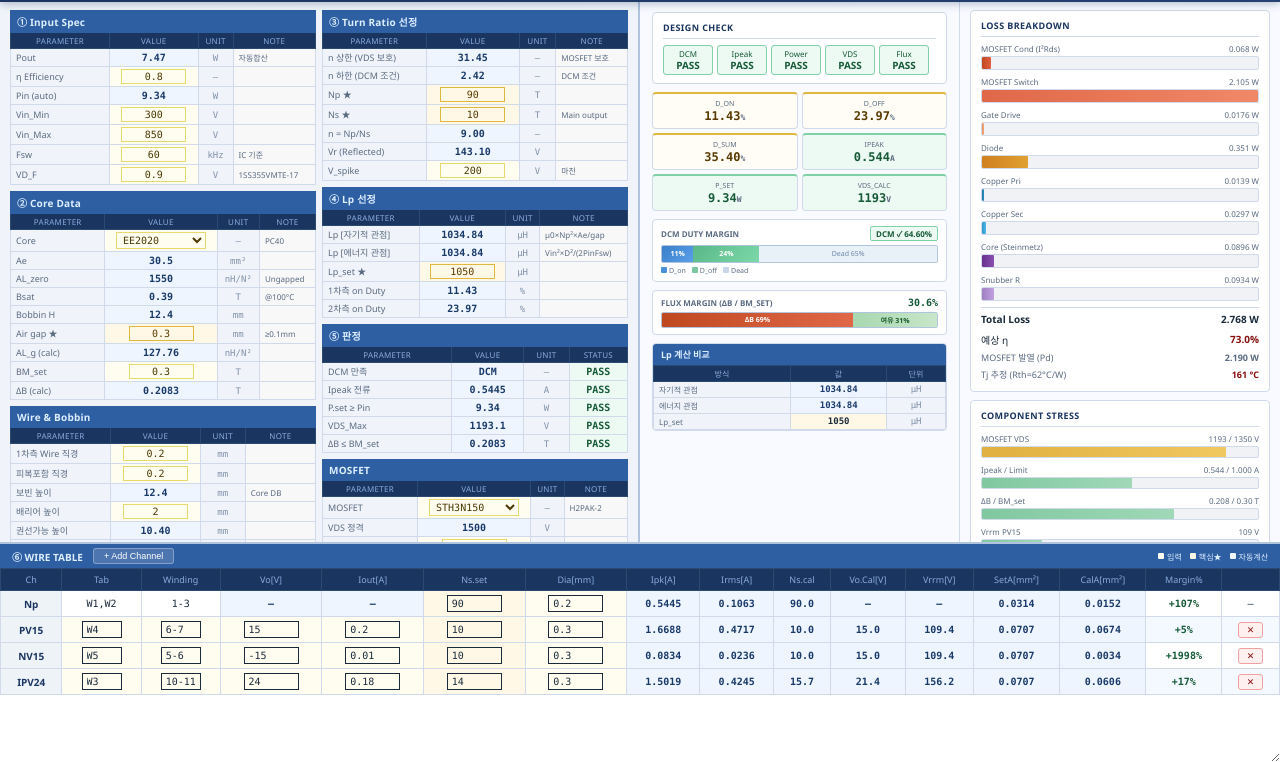
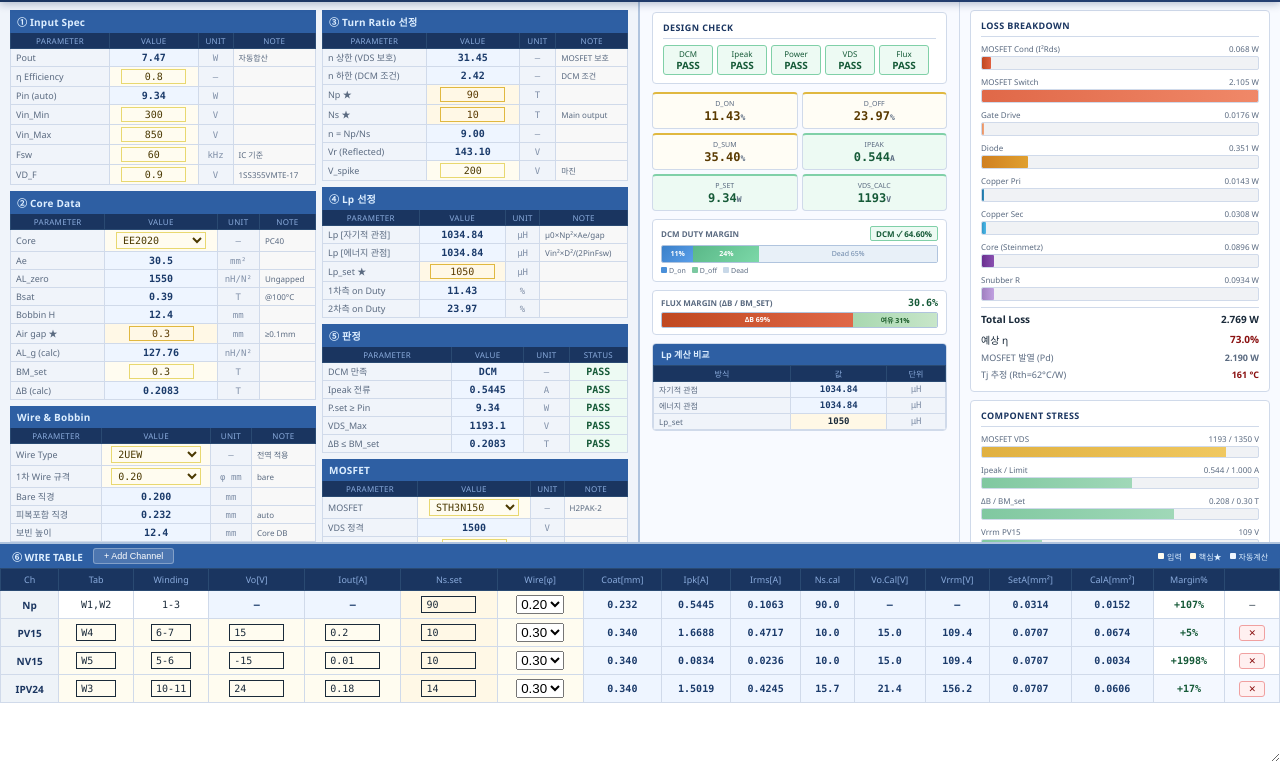
Before and after one commit to wodndrnt12-stack/SMPS-Design, a website: page index.html in a window 1280 px wide. Shown: the part 38-800 px from the top of the page. Drawn offline with Linux system fonts and the light colour scheme.

Commit message:
feat: v0.02 — Wire DB 자동 연동 (2UEW/TIW, 0.16~0.40φ)
- WIRE_DB 상수 10종 (bare/2UEW/TIW 피복 직경)
- Wire Type + Wire Size 드롭다운, 양방향 동기화
- Wire Table — 채널별 와이어 드롭다운 + Coat 컬럼
- Window Utilization 피복 직경 기반 계산
- 프리셋 wireType/wireSize 저장/복원
- Playwright 테스트 66개 (Wire DB 10개 추가)

Co-Authored-By: Claude Opus 4.6 <noreply@anthropic.com>

```diff
--- a/index.html
+++ b/index.html
@@ -323,7 +323,7 @@ table.cmp .cmp-grp td { background:var(--sub2) !important; color:#ddeeff; font-w
   <div id="hdr">
     <div class="brand">
       <div class="title">DCM Flyback Transformer Design</div>
-      <div class="sub">SMPS Design Tool · v0.01</div>
+      <div class="sub">SMPS Design Tool · v0.02</div>
     </div>
     <div class="divider"></div>
     <div class="meta" id="hdr-meta">EE2020 · 7.47W · 300~850V DC</div>
@@ -386,8 +386,10 @@ table.cmp .cmp-grp td { background:var(--sub2) !important; color:#ddeeff; font-w
               <tr class="th-col"><th>Parameter</th><th>Value</th><th>Unit</th><th>Note</th></tr>
             </thead>
             <tbody>
-              <tr><td class="td-lbl">1차측 Wire 직경</td>  <td class="td-inp"><input id="inp-wirebare" value="0.2"></td>  <td class="td-unit">mm</td><td class="td-note"></td></tr>
-              <tr><td class="td-lbl">피복포함 직경</td>    <td class="td-inp"><input id="inp-wirecoat" value="0.2"></td>   <td class="td-unit">mm</td><td class="td-note"></td></tr>
+              <tr><td class="td-lbl">Wire Type</td><td class="td-inp"><select id="sel-wiretype" onchange="onWireChange()"><option value="2UEW">2UEW</option><option value="TIW">TIW</option></select></td><td class="td-unit">—</td><td class="td-note">전역 적용</td></tr>
+              <tr><td class="td-lbl">1차 Wire 규격</td><td class="td-inp"><select id="sel-wiresize" onchange="onWireChange()"></select></td><td class="td-unit">φ mm</td><td class="td-note">bare</td></tr>
+              <tr><td class="td-lbl">Bare 직경</td>        <td class="td-cal" id="cal-wirebare">0.200</td>                <td class="td-unit">mm</td><td class="td-note"></td></tr>
+              <tr><td class="td-lbl">피복포함 직경</td>    <td class="td-cal" id="cal-wirecoat">0.232</td>                 <td class="td-unit">mm</td><td class="td-note">auto</td></tr>
               <tr><td class="td-lbl">보빈 높이</td>        <td class="td-cal" id="cal-bobbinh2">12.4</td>                 <td class="td-unit">mm</td><td class="td-note">Core DB</td></tr>
               <tr><td class="td-lbl">배리어 높이</td>      <td class="td-inp"><input id="inp-barrier" value="2"></td>      <td class="td-unit">mm</td><td class="td-note"></td></tr>
               <tr><td class="td-lbl">권선가능 높이</td>    <td class="td-cal" id="cal-windingh">10.40</td>                 <td class="td-unit">mm</td><td class="td-note"></td></tr>
@@ -658,7 +660,7 @@ table.cmp .cmp-grp td { background:var(--sub2) !important; color:#ddeeff; font-w
           <thead>
             <tr>
               <th>Ch</th><th>Tab</th><th>Winding</th>
-              <th>Vo[V]</th><th>Iout[A]</th><th>Ns.set</th><th>Dia[mm]</th>
+              <th>Vo[V]</th><th>Iout[A]</th><th>Ns.set</th><th>Wire[φ]</th><th>Coat[mm]</th>
               <th>Ipk[A]</th><th>Irms[A]</th><th>Ns.cal</th><th>Vo.Cal[V]</th><th>Vrrm[V]</th>
               <th>SetA[mm²]</th><th>CalA[mm²]</th><th>Margin%</th><th></th>
             </tr>
@@ -747,6 +749,26 @@ const BSAT_DERATING = {
   "PC47": 0.0018,
 };
 
+// Wire DB: bare φ, 2UEW coated φ (JIS C 3202 Grade2), TIW coated φ (TEX-E 기준)
+const WIRE_DB = [
+  { bare:0.16, coat_2uew:0.189, coat_tiw:0.305 },
+  { bare:0.18, coat_2uew:0.210, coat_tiw:0.325 },
+  { bare:0.20, coat_2uew:0.232, coat_tiw:0.350 },
+  { bare:0.22, coat_2uew:0.253, coat_tiw:0.370 },
+  { bare:0.25, coat_2uew:0.285, coat_tiw:0.400 },
+  { bare:0.28, coat_2uew:0.316, coat_tiw:0.435 },
+  { bare:0.30, coat_2uew:0.340, coat_tiw:0.455 },
+  { bare:0.32, coat_2uew:0.360, coat_tiw:0.475 },
+  { bare:0.35, coat_2uew:0.391, coat_tiw:0.510 },
+  { bare:0.40, coat_2uew:0.443, coat_tiw:0.560 },
+];
+
+function getWireCoat(bare, type) {
+  const w = WIRE_DB.find(w => Math.abs(w.bare - bare) < 0.001);
+  if (!w) return bare;
+  return type === 'TIW' ? w.coat_tiw : w.coat_2uew;
+}
+
 const mu0 = 4 * Math.PI * 1e-7;
 
 // ── User custom DB (localStorage) ──
@@ -766,9 +788,9 @@ function getAllICs()     { return [...IC_DB, ...userICs]; }
 // ══════════════════════════════════════════════════════════════
 
 let secondaryChannels = [
-  { id:'pv15',  name:'PV15',  tab:'W4', winding:'6-7',   vo:15,  io:0.200, ns:10, dia:0.30 },
-  { id:'nv15',  name:'NV15',  tab:'W5', winding:'5-6',   vo:-15, io:0.010, ns:10, dia:0.30 },
-  { id:'ipv24', name:'IPV24', tab:'W3', winding:'10-11', vo:24,  io:0.180, ns:14, dia:0.30 },
+  { id:'pv15',  name:'PV15',  tab:'W4', winding:'6-7',   vo:15,  io:0.200, ns:10, dia:0.30, wireSize:0.30 },
+  { id:'nv15',  name:'NV15',  tab:'W5', winding:'5-6',   vo:-15, io:0.010, ns:10, dia:0.30, wireSize:0.30 },
+  { id:'ipv24', name:'IPV24', tab:'W3', winding:'10-11', vo:24,  io:0.180, ns:14, dia:0.30, wireSize:0.30 },
 ];
 let chCounter = 4;
 
@@ -854,6 +876,24 @@ function populateDropdowns() {
     mosSel.appendChild(opt);
   });
   mosSel.value = 'STH3N150';
+
+  const wireSel = document.getElementById('sel-wiresize');
+  wireSel.innerHTML = '';
+  WIRE_DB.forEach(w => {
+    const opt = document.createElement('option');
+    opt.value = w.bare; opt.textContent = w.bare.toFixed(2);
+    wireSel.appendChild(opt);
+  });
+  wireSel.value = '0.2';
+}
+
+function onWireChange() {
+  const type = document.getElementById('sel-wiretype').value;
+  const bare = parseFloat(document.getElementById('sel-wiresize').value);
+  const coat = getWireCoat(bare, type);
+  setText('cal-wirebare', bare.toFixed(3));
+  setText('cal-wirecoat', coat.toFixed(3));
+  updateAll();
 }
 
 function onCoreChange() {
@@ -883,14 +923,40 @@ function onMosfetChange() {
 // WIRE TABLE RENDERING
 // ══════════════════════════════════════════════════════════════
 
+function wireSelectHtml(id, selected) {
+  let html = `<select id="${id}" onchange="onWireTableSizeChange('${id}')">`;
+  WIRE_DB.forEach(w => {
+    const sel = Math.abs(w.bare - selected) < 0.001 ? ' selected' : '';
+    html += `<option value="${w.bare}"${sel}>${w.bare.toFixed(2)}</option>`;
+  });
+  return html + '</select>';
+}
+
+function onWireTableSizeChange(selId) {
+  const bare = parseFloat(document.getElementById(selId).value);
+  if (selId === 'ch-np-wire') {
+    document.getElementById('sel-wiresize').value = bare;
+    onWireChange();
+  } else {
+    const chId = selId.replace('ch-','').replace('-wire','');
+    const ch = secondaryChannels.find(c => c.id === chId);
+    if (ch) { ch.wireSize = bare; ch.dia = bare; }
+    updateAll();
+  }
+}
+
 function renderWireTable() {
   const tbody = document.getElementById('winding-tbody');
-  // Np row (always first)
+  const wireType = document.getElementById('sel-wiretype').value;
+  const priWire = parseFloat(document.getElementById('sel-wiresize').value) || 0.2;
+  const priCoat = getWireCoat(priWire, wireType);
+
   let html = `<tr id="ch-np">
     <td class="wch">Np</td><td>W1,W2</td><td>1-3</td>
     <td class="wcal">—</td><td class="wcal">—</td>
     <td class="wkey"><input id="ch-np-ns" value="${getVal('inp-np',90)}" onchange="setVal('inp-np',this.value);updateAll()"></td>
-    <td class="wui"><input id="ch-np-dia" value="0.2" onchange="updateAll()"></td>
+    <td class="wui">${wireSelectHtml('ch-np-wire', priWire)}</td>
+    <td class="wcal" id="ch-np-coat">${priCoat.toFixed(3)}</td>
     <td class="wcal" id="ch-np-ipk">—</td><td class="wcal" id="ch-np-irms">—</td>
     <td class="wcal" id="ch-np-nscal">—</td><td class="wcal">—</td><td class="wcal">—</td>
     <td class="wcal" id="ch-np-seta">—</td><td class="wcal" id="ch-np-cala">—</td>
@@ -898,6 +964,7 @@ function renderWireTable() {
   </tr>`;
 
   secondaryChannels.forEach(ch => {
+    const chCoat = getWireCoat(ch.wireSize || ch.dia, wireType);
     html += `<tr id="ch-${ch.id}">
       <td class="wch">${ch.name}</td>
       <td class="wui"><input value="${ch.tab}" style="width:40px" onchange="updateChField('${ch.id}','tab',this.value)"></td>
@@ -905,7 +972,8 @@ function renderWireTable() {
       <td class="wui"><input value="${ch.vo}" onchange="updateChField('${ch.id}','vo',parseFloat(this.value));updateAll()"></td>
       <td class="wui"><input value="${ch.io}" onchange="updateChField('${ch.id}','io',parseFloat(this.value));updateAll()"></td>
       <td class="wkey"><input value="${ch.ns}" onchange="updateChField('${ch.id}','ns',parseInt(this.value));updateAll()"></td>
-      <td class="wui"><input value="${ch.dia}" onchange="updateChField('${ch.id}','dia',parseFloat(this.value));updateAll()"></td>
+      <td class="wui">${wireSelectHtml('ch-'+ch.id+'-wire', ch.wireSize || ch.dia)}</td>
+      <td class="wcal" id="ch-${ch.id}-coat">${chCoat.toFixed(3)}</td>
       <td class="wcal" id="ch-${ch.id}-ipk">—</td>
       <td class="wcal" id="ch-${ch.id}-irms">—</td>
       <td class="wcal" id="ch-${ch.id}-nscal">—</td>
@@ -927,7 +995,7 @@ function updateChField(id, field, val) {
 
 function addChannel() {
   const id = 'ch' + chCounter++;
-  secondaryChannels.push({ id, name:'OUT'+chCounter, tab:'W?', winding:'?-?', vo:12, io:0.1, ns:5, dia:0.3 });
+  secondaryChannels.push({ id, name:'OUT'+chCounter, tab:'W?', winding:'?-?', vo:12, io:0.1, ns:5, dia:0.3, wireSize:0.30 });
   renderWireTable();
   updateAll();
 }
@@ -957,8 +1025,9 @@ function updateAll() {
   const Lp = Lp_set * 1e-6;
   const airgap = getVal('inp-airgap', 0.3);
   const BM_set = getVal('inp-bmset', 0.3);
-  const wireBare = getVal('inp-wirebare', 0.2);
-  const wireCoat = getVal('inp-wirecoat', 0.2);
+  const wireType = document.getElementById('sel-wiretype').value;
+  const wireBare = parseFloat(document.getElementById('sel-wiresize').value) || 0.2;
+  const wireCoat = getWireCoat(wireBare, wireType);
   const barrier = getVal('inp-barrier', 2);
   const jDensity = getVal('inp-jdensity', 7);
   const R_shunt = getVal('inp-rshunt', 1);
@@ -1122,7 +1191,10 @@ function updateAll() {
 
   // Window utilization
   const totalWireArea = Np * Math.PI * Math.pow(wireCoat/2, 2)
-    + secondaryChannels.reduce((s, ch) => s + (ch.ns || 10) * Math.PI * Math.pow(ch.dia/2, 2), 0);
+    + secondaryChannels.reduce((s, ch) => {
+      const chCoat = getWireCoat(ch.wireSize || ch.dia, wireType);
+      return s + (ch.ns || 10) * Math.PI * Math.pow(chCoat/2, 2);
+    }, 0);
   const windowArea = core.aw || 28;
   const winUtil = (totalWireArea / windowArea) * 100;
 
@@ -1385,6 +1457,8 @@ function getAllInputValues() {
   });
   inputs['sel-core'] = document.getElementById('sel-core').value;
   inputs['sel-mosfet'] = document.getElementById('sel-mosfet').value;
+  inputs['sel-wiretype'] = document.getElementById('sel-wiretype').value;
+  inputs['sel-wiresize'] = document.getElementById('sel-wiresize').value;
   inputs._channels = JSON.parse(JSON.stringify(secondaryChannels));
   return inputs;
 }
@@ -1403,6 +1477,7 @@ function setAllInputValues(data) {
   }
   onCoreChange();
   onMosfetChange();
+  onWireChange();
 }
 
 function loadPresets() {
@@ -1768,6 +1843,7 @@ function init() {
   // Initial calc
   onCoreChange();
   onMosfetChange();
+  onWireChange();
   updateAll();
 }
 
```
Also changed, not shown: smps_transformer_agent/PROJECT_STATUS.md (+16 -4 lines), tests/smps.spec.js (+77 -0 lines).
